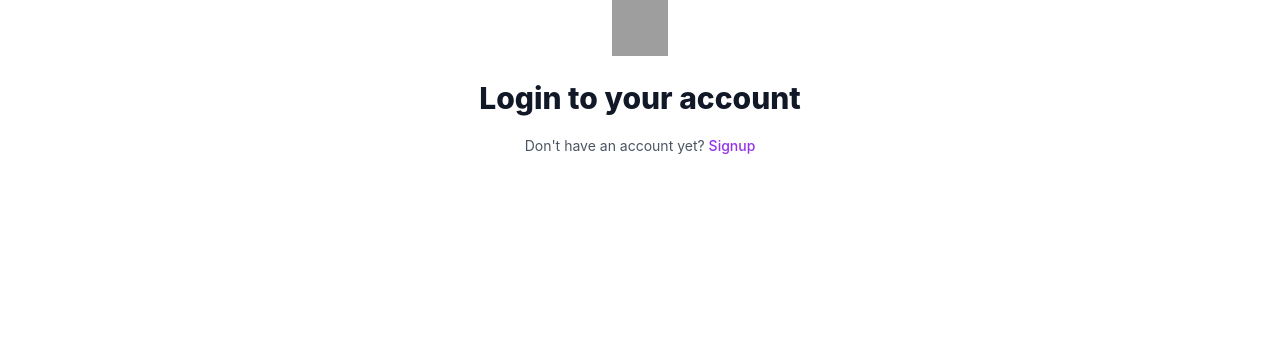
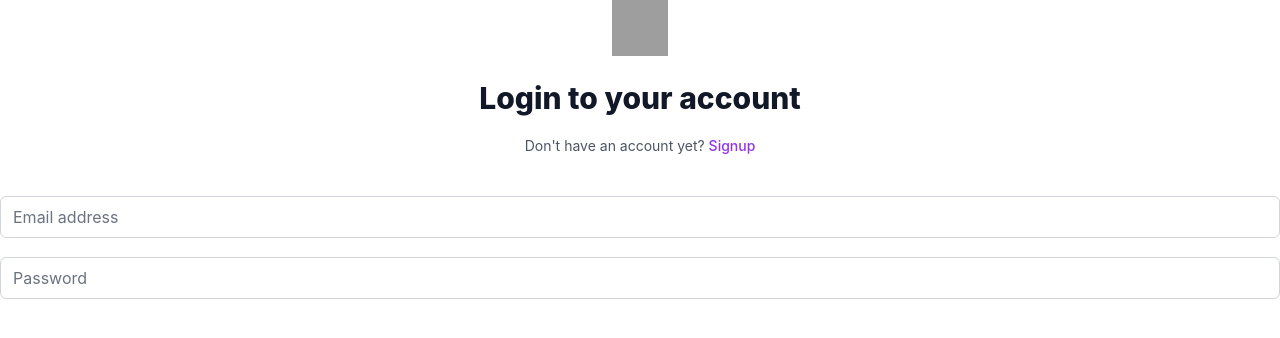
Before and after one commit to gabegranado/esgn, a React (Create React App) app in the folder frontend/: page /Login in a window 1280 px wide. Shown: the top 338 px of the page. Built offline with nearby package versions, Linux system fonts and the light colour scheme; grey boxes are pictures that could not be loaded.

Commit message:
login changes

```diff
--- a/frontend/src/components/signin-up/Input.jsx
+++ b/frontend/src/components/signin-up/Input.jsx
@@ -0,0 +1,33 @@
+const fixedInputClass =
+  "rounded-md appearance-none relative block w-full px-3 py-2 border border-gray-300 placeholder-gray-500 text-gray-900 focus:outline-none focus:ring-purple-500 focus:border-purple-500 focus:z-10 sm:text-sm";
+
+export default function Input({
+  handleChange,
+  value,
+  labelText,
+  labelFor,
+  id,
+  name,
+  type,
+  isRequired = false,
+  placeholder,
+  customClass,
+}) {
+  return (
+    <div className="my-5">
+      <label htmlFor={labelFor} className="sr-only">
+        {labelText}
+      </label>
+      <input
+        onChange={handleChange}
+        value={value}
+        id={id}
+        name={name}
+        type={type}
+        required={isRequired}
+        className={fixedInputClass + customClass}
+        placeholder={placeholder}
+      />
+    </div>
+  );
+}
--- a/frontend/src/components/signin-up/Login.jsx
+++ b/frontend/src/components/signin-up/Login.jsx
@@ -0,0 +1,36 @@
+import { useState } from "react";
+import { loginFields } from "../../constants/signin-up/FormFields";
+import Input from "./Input";
+
+const fields = loginFields;
+let fieldsState = {};
+fields.forEach((field) => (fieldsState[field.id] = ""));
+
+export default function Login() {
+  const [loginState, setLoginState] = useState(fieldsState);
+
+  const handleChange = (e) => {
+    setLoginState({ ...loginState, [e.target.id]: e.target.value });
+  };
+
+  return (
+    <form className="mt-8 space-y-6">
+      <div className="-space-y-px">
+        {fields.map((field) => (
+          <Input
+            key={field.id}
+            handleChange={handleChange}
+            value={loginState[field.id]}
+            labelText={field.labelText}
+            labelFor={field.labelFor}
+            id={field.id}
+            name={field.name}
+            type={field.type}
+            isRequired={field.isRequired}
+            placeholder={field.placeholder}
+          />
+        ))}
+      </div>
+    </form>
+  );
+}
--- a/frontend/src/pages/Login.jsx
+++ b/frontend/src/pages/Login.jsx
@@ -1,4 +1,5 @@
 import Header from "../components/signin-up/Header";
+import Login from "../components/signin-up/Login";
 
 export default function LoginPage() {
   return (
@@ -9,6 +10,7 @@
         linkName="Signup"
         linkUrl="/signup"
       />
+      <Login />
     </>
   );
 }
```
